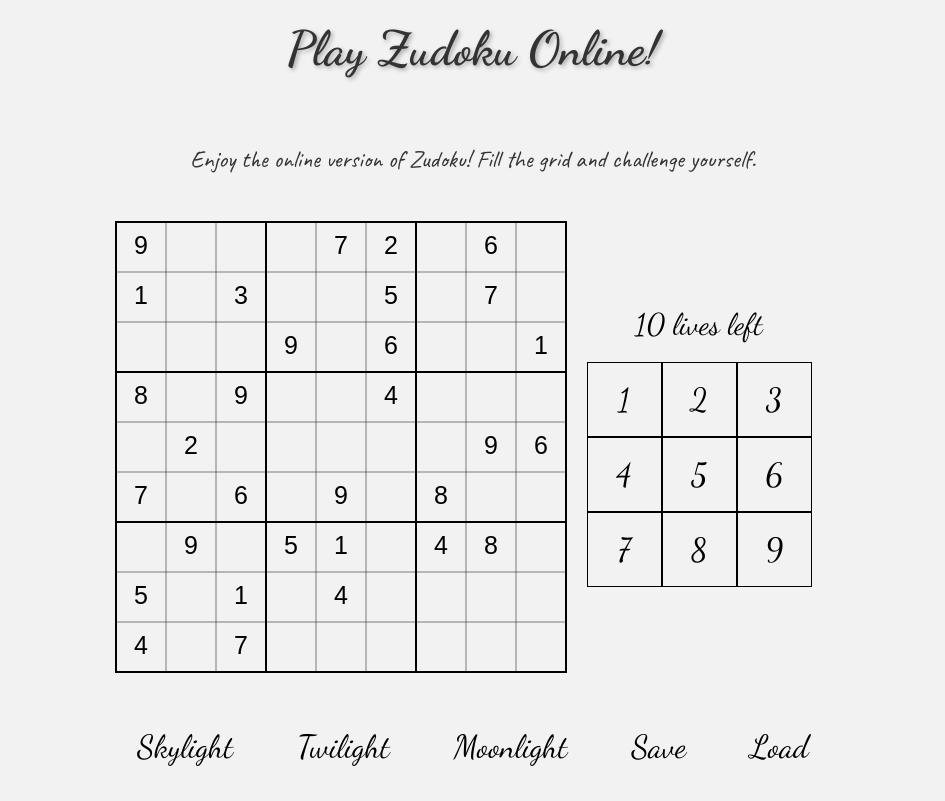
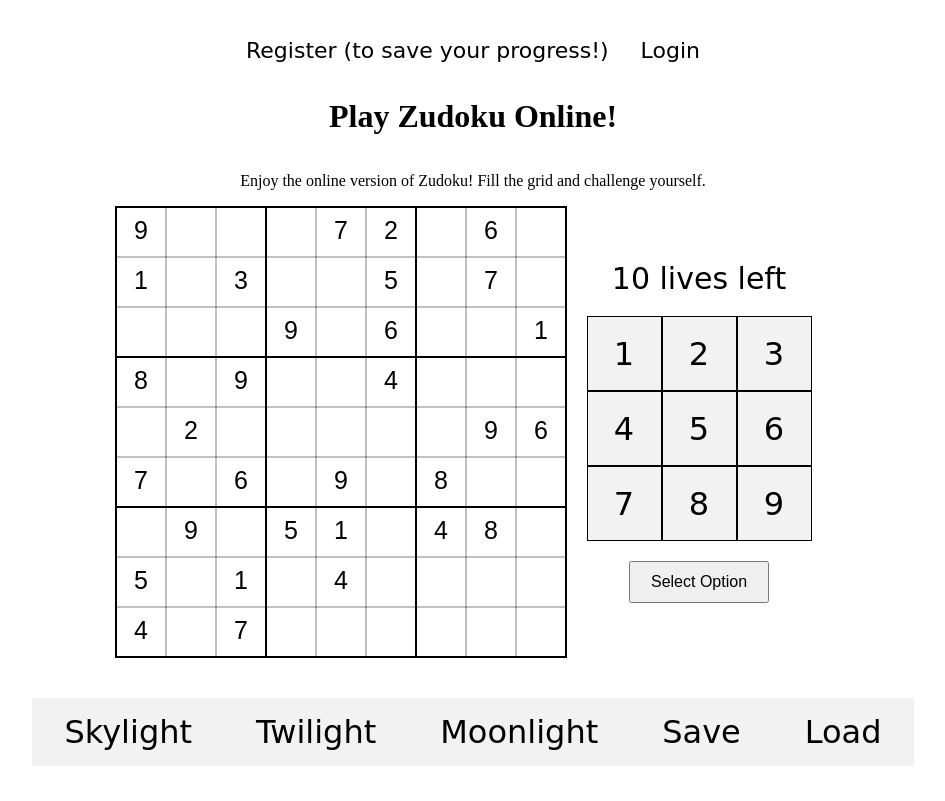
Before and after one commit to Azunera/zudoku_website, a Flask app: page /zudoku in a window 1280 px wide. Shown: the whole page, without its empty margins (167-1112 px from the left). After the commit the page ends 766 px from the top, so only its background shows below. Run offline with Flask 3, Linux system fonts and the light colour scheme.

Commit message:
Adding new stuff

```diff
--- a/static/css/zudoku.css
+++ b/static/css/zudoku.css
@@ -165,3 +165,38 @@ label {
 
 
 }
+
+
+/* style switchers */
+
+.dropdown {
+    position: relative;
+    display: inline-block;
+}
+
+#dropdownButton {
+    padding: 10px 20px;
+    font-size: 16px;
+    cursor: pointer;
+}
+
+.dropdown-content {
+    display: none;
+    position: absolute;
+    background-color: white;
+    box-shadow: 0 8px 16px rgba(0, 0, 0, 0.2);
+    z-index: 1;
+    grid-template-columns: repeat(3, auto);
+    grid-gap: 10px;
+    padding: 10px;
+}
+
+.option {
+    padding: 10px 20px;
+    cursor: pointer;
+    white-space: nowrap;
+}
+
+.option:hover {
+    background-color: #ddd;
+}
--- a/static/js/zudoku.js
+++ b/static/js/zudoku.js
@@ -109,7 +109,6 @@ class Sudoku {
         }
 
         this.solution = JSON.parse(JSON.stringify(this.sudoku));
-        console.log(this.solution, this.sudoku)
         this.statuses = Array.from({ length: 9 }, () => Array.from({ length: 9 }, () => ['WHITE', 'BLACK']));
     }
     shuffle(array) {
@@ -138,12 +137,15 @@ class Sudoku {
         if (difficulty === 'Easy') {
             emptyCells = 40;
             this.lives = 15;
+            document.getElementById('lives_label').innerHTML = `${this.lives} lives left`;
         } else if (difficulty === 'Medium') {
             emptyCells = 50;
             this.lives = 10;
+            document.getElementById('lives_label').innerHTML = `${this.lives} lives left`;
         } else if (difficulty === 'Hard') {
             emptyCells = 60;
             this.lives = 5;
+            document.getElementById('lives_label').innerHTML = `${this.lives} lives left`;
         } else { // Test
             emptyCells = 1;
             this.lives = 100;
@@ -181,7 +183,6 @@ document.addEventListener('DOMContentLoaded', () => {
     let sudoku = new Sudoku();
     sudoku.generateSudoku();
     sudoku.setDifficulty('Medium');
-    console.log(sudoku.sudoku);
 
     function drawGrid() {
         ctx.clearRect(0, 0, canvas.width, canvas.height);
@@ -227,24 +228,30 @@ document.addEventListener('DOMContentLoaded', () => {
         selectedCell = { row, col };
     }
 
-    function handleKeyPress(event) {
-        if (selectedCell && event.key >= "1" && event.key <= "9") {
+    function insert_number(num) {
+        if (sudoku.lives >  0) {
+            if (selectedCell && num >= "1" && num <= "9") {
                 const { row, col } = selectedCell;
 
-            if (sudoku.sudoku[row][col] == event.key) {
+                if (sudoku.sudoku[row][col] == num) {
                     sudoku.sudoku[row][col] = ' ';
                 } else {
-                sudoku.sudoku[row][col] = event.key;
+                    sudoku.sudoku[row][col] = num;
                     if (!sudoku.check_cell(row, col)) {
-                    sudoku.lives -= 1
-                    document.getElementById('lives_label').innerHTML = `${sudoku.lives} lives left`
+                        sudoku.lives -= 1;
+                        document.getElementById('lives_label').innerHTML = `${sudoku.lives} lives left`;
                     }
                 }
-            console.log('YESSS')
                 drawGrid();
                 drawNumbers();
             }
         }
+    }
+
+    function handleKeyPress(event) {
+        insert_number(event.key);
+        }
+
 
     canvas.addEventListener('click', handleClick);
     document.addEventListener('keypress', handleKeyPress);
@@ -252,7 +259,10 @@ document.addEventListener('DOMContentLoaded', () => {
     drawGrid();
     drawNumbers();
 
+    function color_changer(back_color, main_color) {}
+
     document.getElementById('easy-button').addEventListener('click', () => {
+
         document.body.style.backgroundColor = 'white';
         intro.style.color = 'black';
         title.style.color = 'black';
@@ -261,6 +271,7 @@ document.addEventListener('DOMContentLoaded', () => {
 
         sudoku.generateSudoku();
         sudoku.setDifficulty('Easy');
+
         drawGrid();
         drawNumbers();
         title.style.color = 'lightblue';
@@ -334,22 +345,43 @@ document.addEventListener('DOMContentLoaded', () => {
 
     for (let i = 0; i < number_buttons.length; i++)
         number_buttons[i].addEventListener('click', (event) => {
-        selectedNumber = event.target.textContent
-
-        const { row, col } = selectedCell;
-        sudoku.sudoku[row][col] = selectedNumber;
-        drawGrid();
-        drawNumbers();
+        insert_number(event.target.textContent)
 
     })
+    const dropdownButton = document.getElementById('dropdownButton');
+    const dropdownContent = document.getElementById('dropdownContent');
+
+    dropdownButton.addEventListener('click', () => {
+        dropdownContent.style.display = dropdownContent.style.display === 'grid' ? 'none' : 'grid';
+    });
+
+    document.querySelectorAll('.option').forEach(option => {
+        option.addEventListener('click', () => {
+            const selectedValue = option.getAttribute('data-value');
+            dropdownButton.textContent = `Selected Option: ${selectedValue}`;
+            dropdownContent.style.display = 'none';
+        });
+    });
+
+    window.addEventListener('click', (e) => {
+        if (!dropdownButton.contains(e.target) && !dropdownContent.contains(e.target)) {
+            dropdownContent.style.display = 'none';
+        }
+    });
+
+    // Close the dropdown if the user clicks outside of it
+    window.addEventListener('click', (e) => {
+        if (!styleButton.contains(e.target) && !styleOptions.contains(e.target)) {
+            styleOptions.style.display = 'none';
+        }
+    });
 
 
 
     //bottoms buttons
     document.getElementById('save').addEventListener('click', async () => {
         const userInfo = await getUserInfo();
-        console.log(userInfo)
-        console.log(sudoku)
+
         if (userInfo) {
             let data = JSON.stringify({
                 sudoku: sudoku.sudoku,
@@ -389,15 +421,12 @@ document.addEventListener('DOMContentLoaded', () => {
         }
 
         const userZudoku = await getUserSudoku();
-        console.log(userZudoku.zudoku, 'AFTER')
         if (userZudoku) {
             sudoku.sudoku = JSONtoObject(userZudoku.zudoku.sudoku);
-            console.log(sudoku.sudoku, 'THE TRUTH')
             sudoku.difficulty = userZudoku.zudoku.difficulty;
             // sudoku.statuses = JSONtoObject(userZudoku.zudoku.status);
             sudoku.solution = JSONtoObject(userZudoku.zudoku.solution);
             sudoku.lives = userZudoku.zudoku.lives;
-            console.log(typeof(userZudoku.zudoku.sudoku))
             drawGrid();
             drawNumbers();
         } else {
--- a/templates/zudoku.html
+++ b/templates/zudoku.html
@@ -7,7 +7,7 @@
     <meta name="viewport" content="width=device-width, initial-scale=1.0">
     <title>Zudoku Online</title>
     <link rel="icon" href="../static/images/favicon.ico">
-    <link rel="stylesheet" href="../static/css/index.css">
+    <!-- <link rel="stylesheet" href="../static/css/index.css"> -->
     <link rel="stylesheet" href="../static/css/zudoku.css">
 </head>
 <body>
@@ -44,6 +44,23 @@
                 <button class="number_button" id="8">8</button>
                 <button class="number_button" id="9">9</button>
             </div>
+
+            <div class="dropdown">
+                <button id="dropdownButton">Select Option</button>
+                <div id="dropdownContent" class="dropdown-content">
+                    <div class="option" data-value="1">Option 1</div>
+                    <div class="option" data-value="2">Option 2</div>
+                    <div class="option" data-value="3">Option 3</div>
+                    <div class="option" data-value="4">Option 4</div>
+                    <div class="option" data-value="5">Option 5</div>
+                    <div class="option" data-value="6">Option 6</div>
+                    <div class="option" data-value="7">Option 7</div>
+                    <div class="option" data-value="8">Option 8</div>
+                    <div class="option" data-value="9">Option 9</div>
+                </div>
+            </div>
+
+
         </div>
     </div>
     <div class="row">
```
Lines whose indentation alone changed are shown as unchanged.
